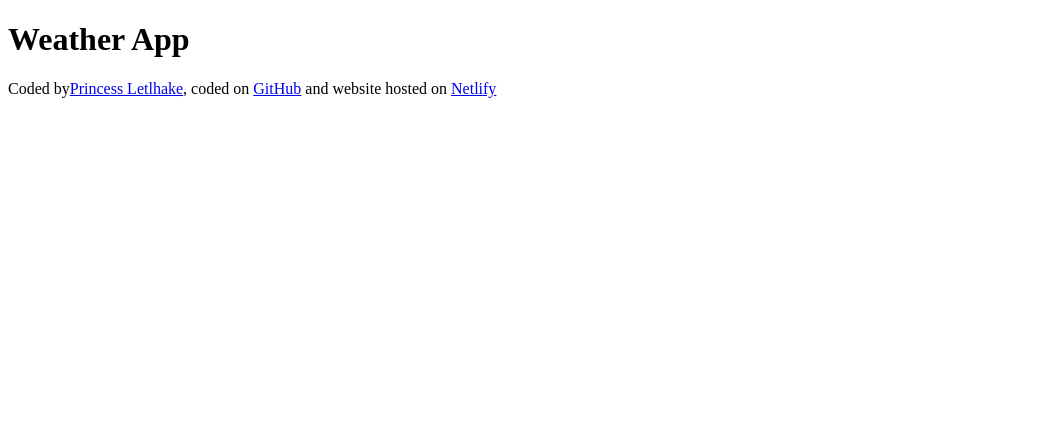
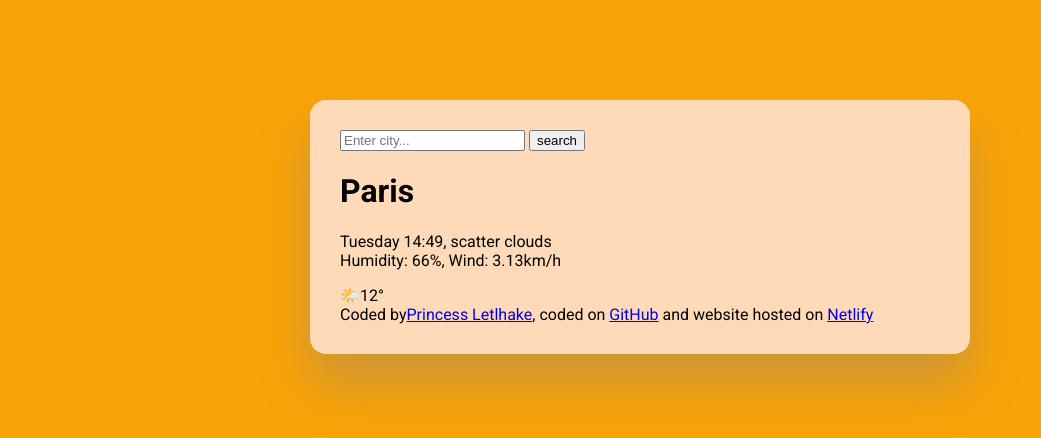
Before and after one commit to Princessletlhake/My-weather-app, a plain HTML site: page index.html in a window 1280 px wide. Shown: the whole page, without its empty margins (0-1041 px from the left). Drawn offline with Linux system fonts and the light colour scheme.

Commit message:
Created the header, main and footer section. Styled the header, main and, footer using css.

```diff
--- a/index.html
+++ b/index.html
@@ -3,10 +3,33 @@
   <head>
     <meta charset="UTF-8" />
     <meta name="viewport" content="width=device-width, initial-scale=1.0" />
+    <link rel="preconnect" href="https://fonts.googleapis.com">
+<link rel="preconnect" href="https://fonts.gstatic.com" crossorigin>
+<link href="https://fonts.googleapis.com/css2?family=Roboto:ital,wght@0,100;0,300;0,400;0,500;0,700;0,900;1,100;1,300;1,400;1,500;1,700;1,900&display=swap" rel="stylesheet">
+    <link rel="stylesheet" href="src/index.css" />
     <title>My weather app</title>
   </head>
   <body>
-    <h1>Weather App</h1>
+    <div class="weather-app">
+    <header>
+      <form>
+        <input type="search" placeholder="Enter city..." required />
+        <input type="submit" value="search" />
+      </form>
+    </header>
+
+    <main>
+      <div>
+        <h1>Paris</h1>
+
+        <p>
+          Tuesday 14:49, scatter clouds <br />
+          Humidity: 66%, Wind: 3.13km/h
+        </p>
+      </div>
+
+      <div>🌤️12&deg;</div>
+    </main>
 
     <footer>
       Coded by<a href="https://github.com/Princessletlhake">Princess Letlhake</a
@@ -17,5 +40,7 @@
         >Netlify</a
       >
     </footer>
+    <div/>
+    <script></script>
   </body>
 </html>
--- /dev/null
+++ b/src/index.css
@@ -0,0 +1,13 @@
+body{
+    background:#faa307;
+    font-family: "Roboto", sans-serif;
+}
+
+.weather-app{
+   background-color: #ffdab9;
+   box-shadow: 0 30px 50px rgba(128, 128, 128, 0.381);
+   border-radius: 16px;
+   max-width: 600px;
+   margin: 100px auto;
+   padding: 30px;
+}
```
Also changed, not shown: src/index.js (added).
